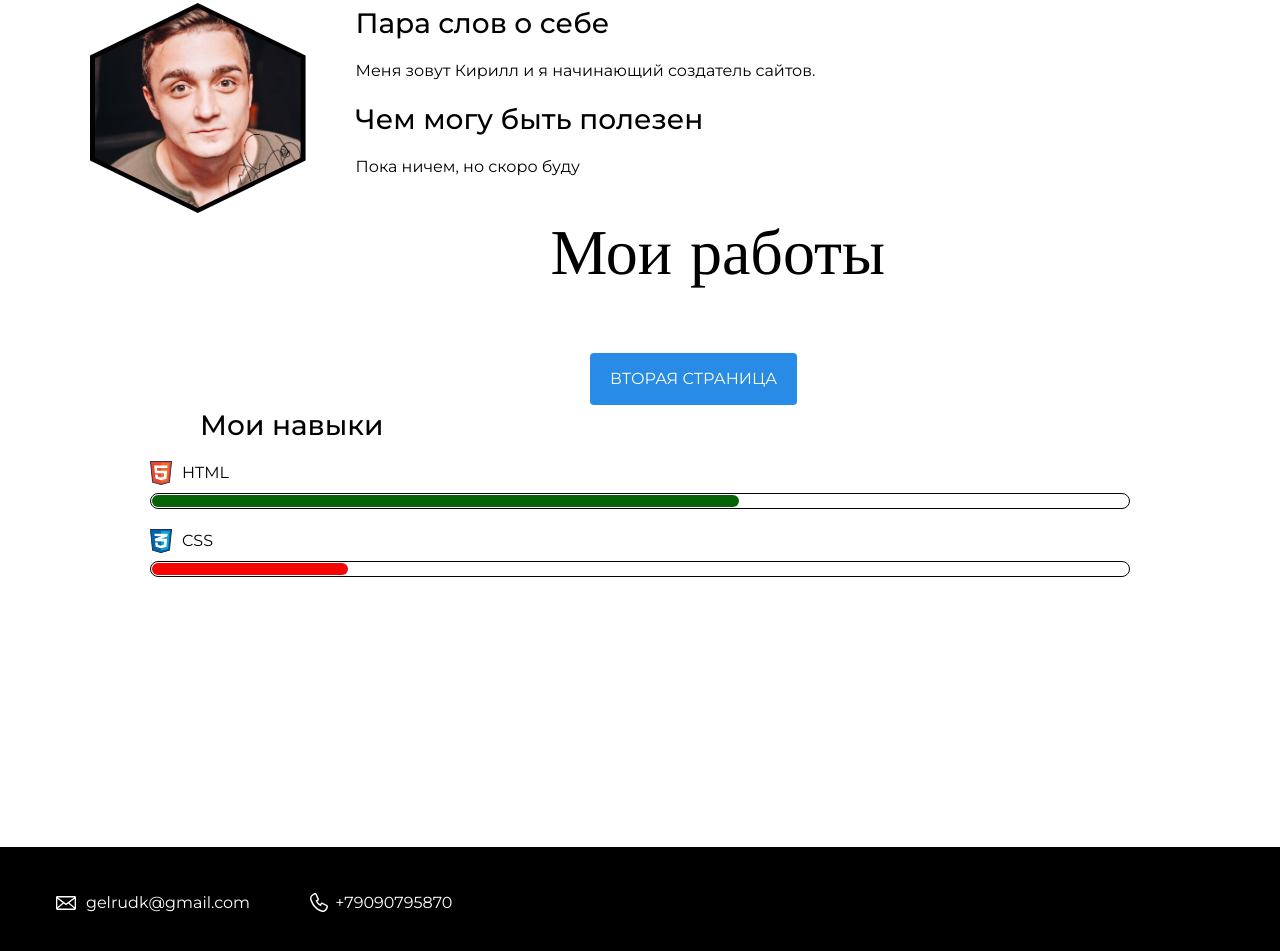
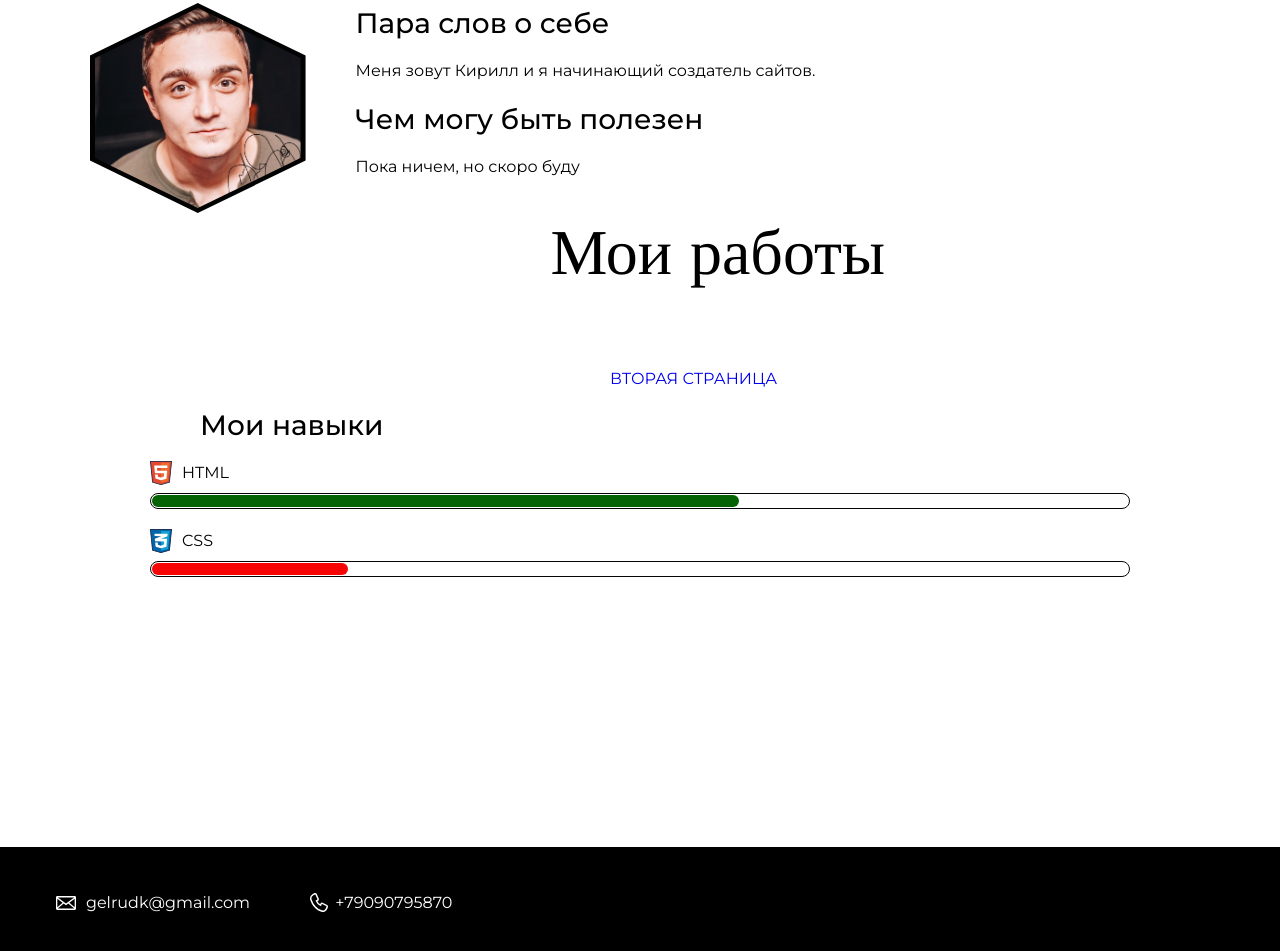
Before and after one commit to gelrudkirill/gelrudkirill, a plain HTML site: page index.html in a window 1280 px wide. Shown: the part 1099-2050 px from the top of the page. Drawn offline with nearby package versions, Linux system fonts and the light colour scheme.

Commit message:
Update style.css

```diff
--- a/style.css
+++ b/style.css
@@ -197,8 +197,8 @@ body {
   text-decoration: none;
   text-transform: uppercase;
   border-radius: 4px;
-  background-color: #288be6;
-  color: #ffffff;
+  background-color: #black;
+  color: #white;
 }
 .button1 {
   float: left;
```
